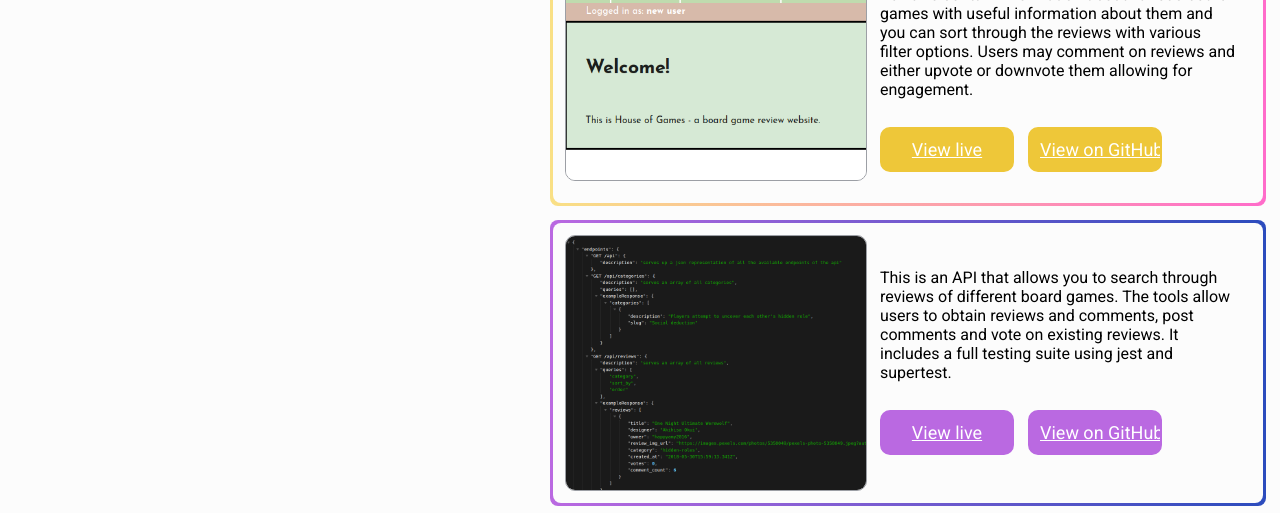
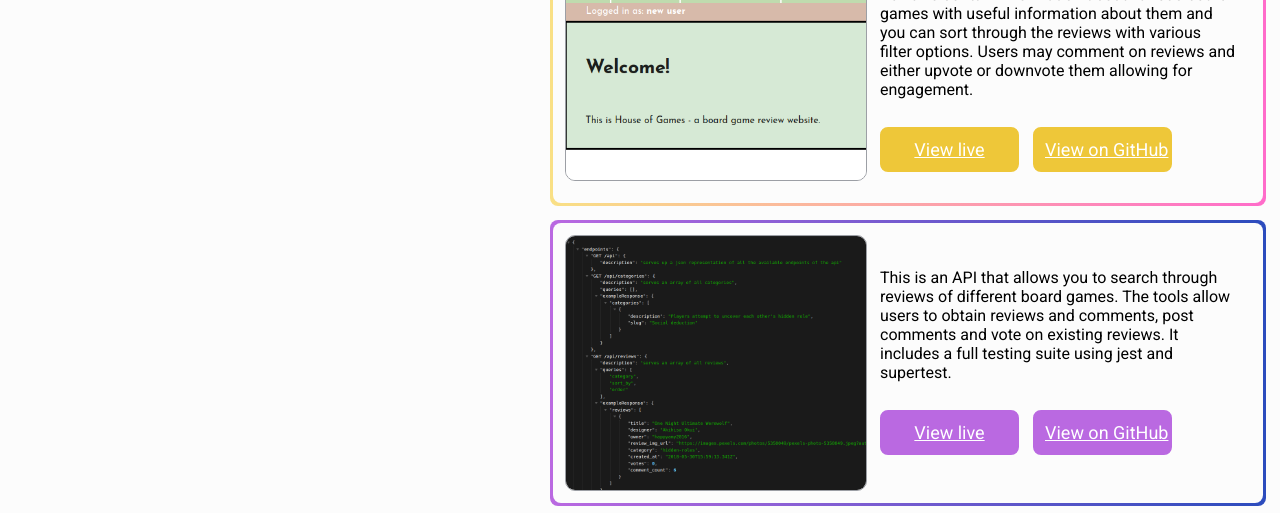
Before and after one commit to be-part/Portfolio-Website, a plain HTML site: page projects.html in a window 1280 px wide. Shown: the part 194-707 px from the top of the page. Drawn offline with Linux system fonts and the light colour scheme.

Commit message:
add styling changes to projects page

```diff
--- a/assets/css/projects.css
+++ b/assets/css/projects.css
@@ -108,8 +108,8 @@
     border-style: solid;
     outline: none;
     cursor: pointer;
-    width: 110px;
-    border-radius: 10px;
+    width: 115px;
+    border-radius: 8px;
     text-align: center;
     margin: 5px;
     overflow: hidden;
@@ -165,8 +165,8 @@
     border-style: solid;
     outline: none;
     cursor: pointer;
-    width: 110px;
-    border-radius: 10px;
+    width: 115px;
+    border-radius: 8px;
     text-align: center;
     margin: 5px;
     overflow: hidden;
@@ -222,8 +222,8 @@
     border-style: solid;
     outline: none;
     cursor: pointer;
-    width: 110px;
-    border-radius: 10px;
+    width: 115px;
+    border-radius: 8px;
     text-align: center;
     margin: 5px;
     overflow: hidden;
```
